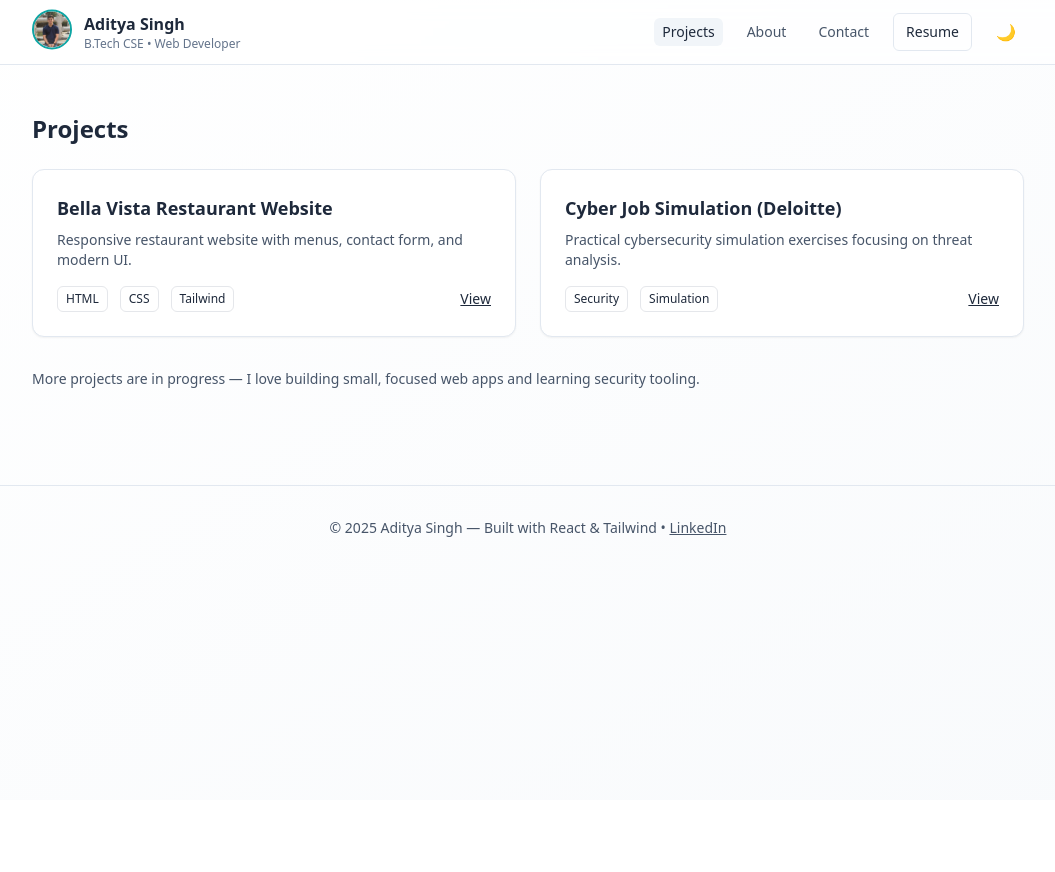
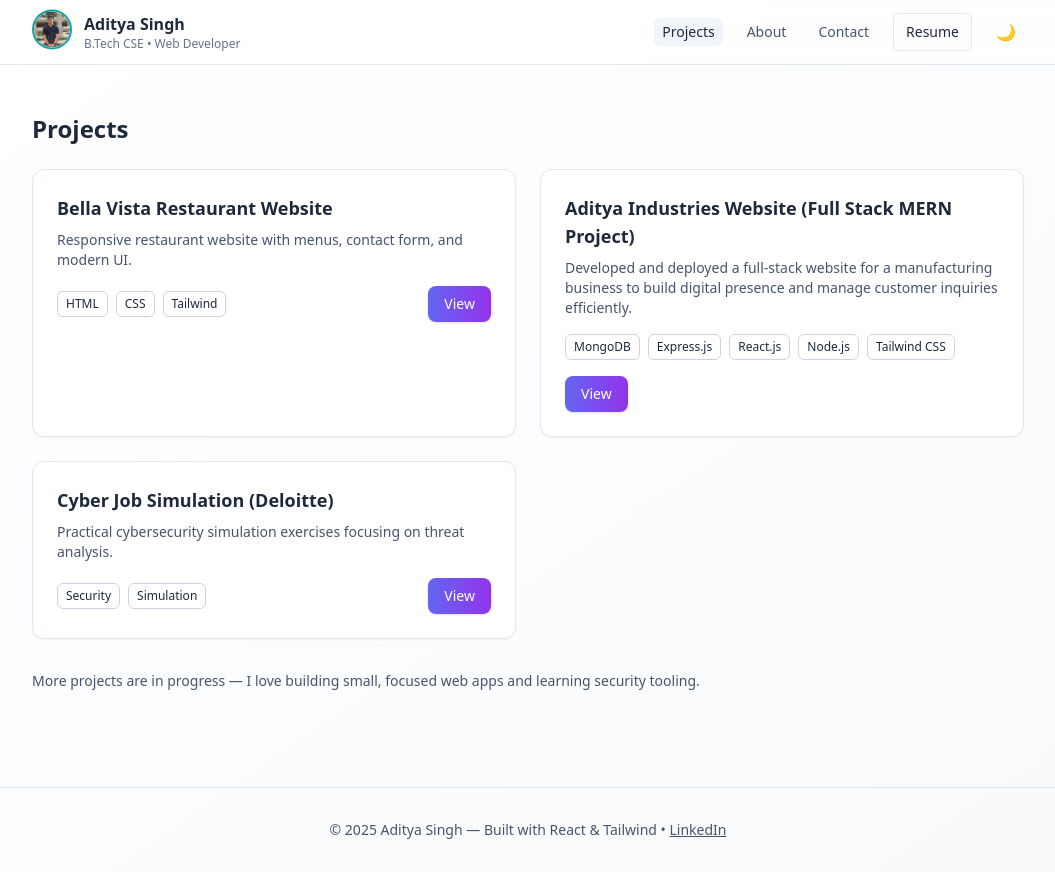
Before and after one commit to 9125aditya/aditya-portfolio, a React (Vite) app: page /projects in a window 1280 px wide. Shown: the whole page, without its empty margins (112-1167 px from the left). Before the commit the page ends 800 px from the top, so only its background shows below. Built offline with nearby package versions, Linux system fonts and the light colour scheme.

Commit message:
Updated ProjectCard UI and improved button design

```diff
--- a/src/components/ProjectCard.jsx
+++ b/src/components/ProjectCard.jsx
@@ -1,16 +1,43 @@
 import React from 'react'
 import { motion } from 'framer-motion'
 
+export default function ProjectCard({ project }) {
+  return (
+    <motion.article
+      whileHover={{ y: -6 }}
+      className="bg-white dark:bg-slate-800 border border-slate-200 dark:border-slate-700 rounded-xl p-6 shadow-sm"
+    >
+      <h3 className="text-lg font-semibold mb-2">{project.title}</h3>
 
-export default function ProjectCard({project}){
-return (
-<motion.article whileHover={{ y: -6 }} className="bg-white dark:bg-slate-800 border border-slate-200 dark:border-slate-700 rounded-xl p-6 shadow-sm">
-<h3 className="text-lg font-semibold mb-2">{project.title}</h3>
-<p className="text-sm text-slate-600 dark:text-slate-300 mb-4">{project.desc}</p>
-<div className="flex items-center gap-3">
-{project.stack.map(s => <span key={s} className="text-xs px-2 py-1 rounded-md border">{s}</span>)}
-<a href={project.link} className="ml-auto text-sm underline">View</a>
-</div>
-</motion.article>
-)
+      <p className="text-sm text-slate-600 dark:text-slate-300 mb-4">
+        {project.desc}
+      </p>
+
+      {/* Bottom Section */}
+      <div className="flex items-center justify-between flex-wrap gap-4">
+
+        {/* Tech Stack */}
+        <div className="flex flex-wrap gap-2">
+          {project.stack.map((s) => (
+            <span
+              key={s}
+              className="text-xs px-2 py-1 rounded-md border border-slate-300 dark:border-slate-600"
+            >
+              {s}
+            </span>
+          ))}
+        </div>
+
+        {/* View Button */}
+        <a
+          href={project.link}
+          target="_blank"
+          rel="noopener noreferrer"
+          className="px-4 py-2 rounded-lg bg-gradient-to-r from-indigo-500 to-purple-600 text-white text-sm font-medium shadow hover:scale-105 transition duration-300"
+        >
+          View
+        </a>
+      </div>
+    </motion.article>
+  )
 }
--- a/src/pages/About.jsx
+++ b/src/pages/About.jsx
@@ -19,7 +19,7 @@ I’m always curious, always learning, and always excited to take on new project
 
 <h3 className="mt-6 font-semibold">Skills</h3>
 <div className="mt-2 flex flex-wrap gap-2">
-{['HTML','CSS','Tailwind CSS',,'JavaScript','Mongodb','Expressjs','React','Nodejs','C/C++','GitHub','Figma'].map(s => (
+{['HTML','CSS','Tailwind CSS',,'JavaScript','Mongodb','Expressjs','React','Nodejs','C/C++','GitHub','REST APIs'].map(s => (
 <span key={s} className="px-3 py-1 text-sm border rounded-md">{s}</span>
 ))}
 </div>
--- a/src/pages/Projects.jsx
+++ b/src/pages/Projects.jsx
@@ -7,6 +7,20 @@ const projects = [
     desc: 'Responsive restaurant website with menus, contact form, and modern UI.',
     stack: ['HTML', 'CSS', 'Tailwind'],
     link: 'https://bellavista-aditya.netlify.app/', // 🔗 live website
+  },
+  {
+    title: 'Aditya Industries Website (Full Stack MERN Project)',
+  desc: 'Developed and deployed a full-stack website for a manufacturing business to build digital presence and manage customer inquiries efficiently.',
+  stack: ['MongoDB', 'Express.js', 'React.js', 'Node.js', 'Tailwind CSS'],
+  link: 'https://aditya-industries-website.vercel.app/',
+
+  // details: [
+  //   'Responsive UI for all devices',
+  //   'Contact form with backend API & database integration',
+  //   'RESTful APIs using Node.js & Express',
+  //   'Deployed on Vercel (frontend) & Render (backend)',
+  //   'Hands-on experience with CORS and API integration'
+  // ]
   },
   {
     title: 'Cyber Job Simulation (Deloitte)',
```
Also changed, not shown: 1 other file (tests, documents, lock files or other folders).
